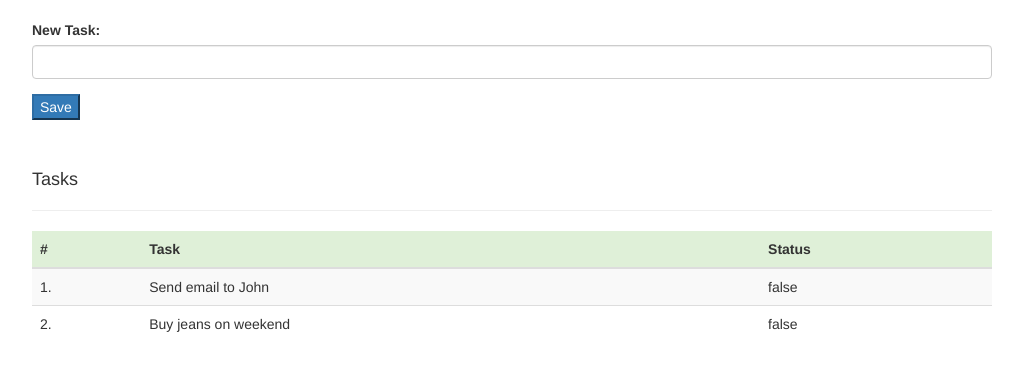
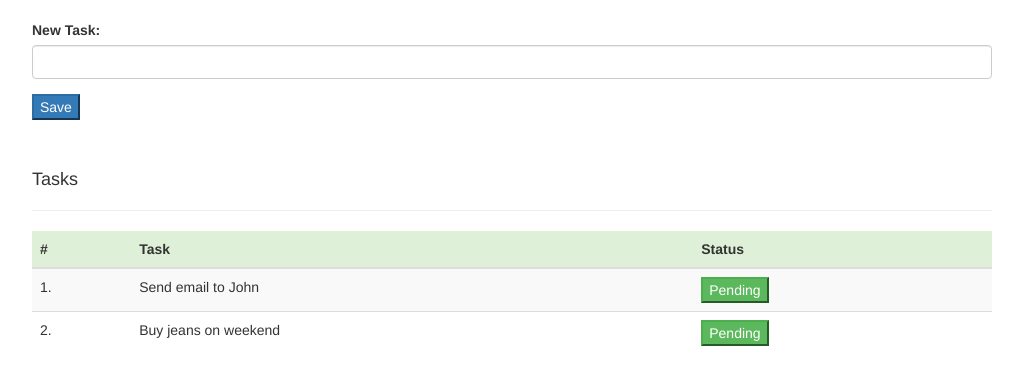
Before and after one commit to SherSingh07/angularjs_takeaway, a plain HTML site: page tasks_spa/index.html in a window 1280 px wide. Shown: the whole page, without its empty margins (128-1151 px from the left). Drawn offline with nearby package versions, Linux system fonts and the light colour scheme.

Commit message:
ng toggle for task done <=> pending

```diff
--- a/tasks_spa/index.html
+++ b/tasks_spa/index.html
@@ -43,7 +43,9 @@
 				<tr ng-repeat="task in tasks">
 					<td>{{$index + 1}}.</td>
 					<td>{{ task.title }}</td>
-					<td>{{ task.completed }}</td>
+					<td>
+						<input class="btn-success" type="button" value="{{ task.completed ? 'Done' : 'Pending' }}" ng-click="task.completed = !task.completed">
+					</td>
 				</tr>
 			</tbody>
 		</table>
```
